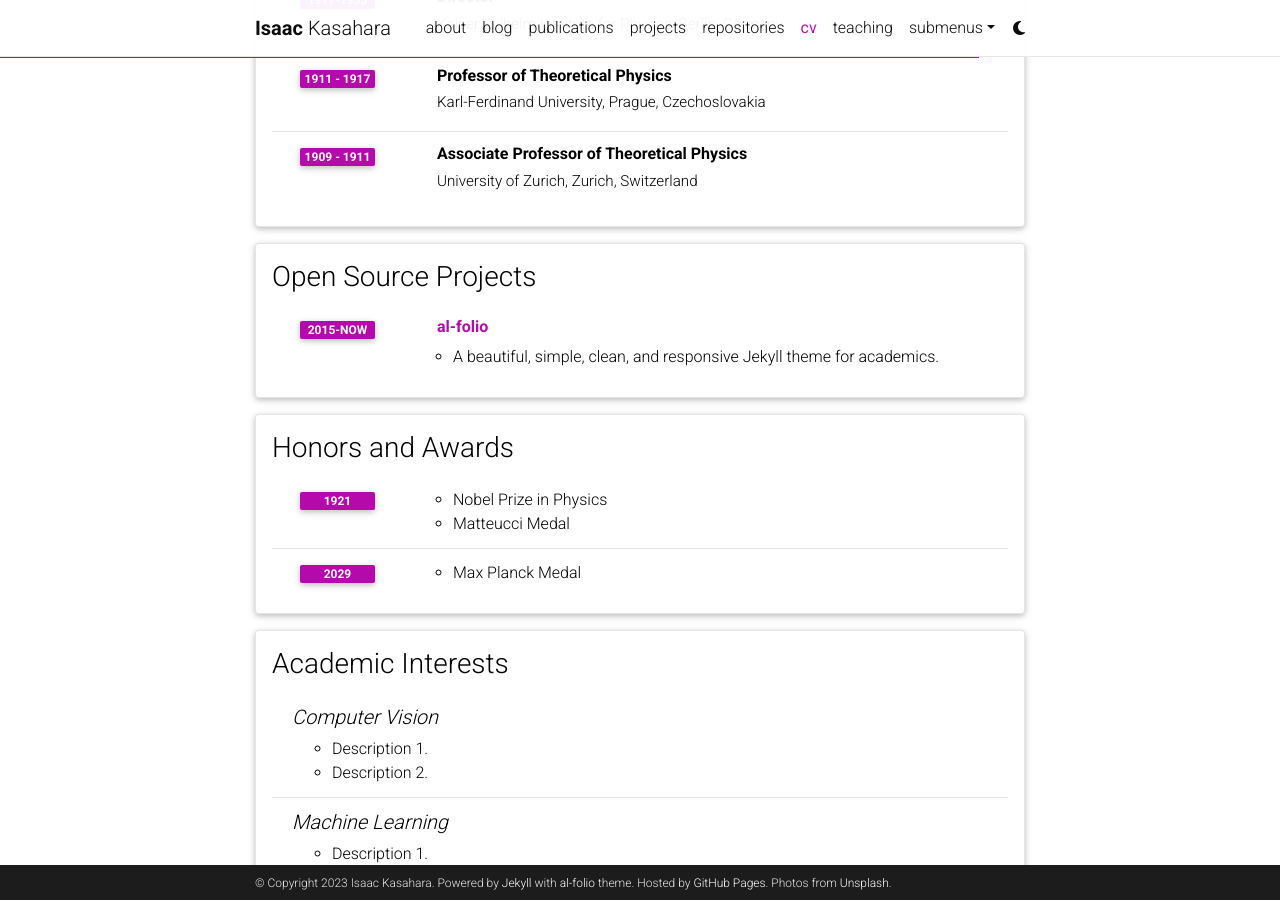
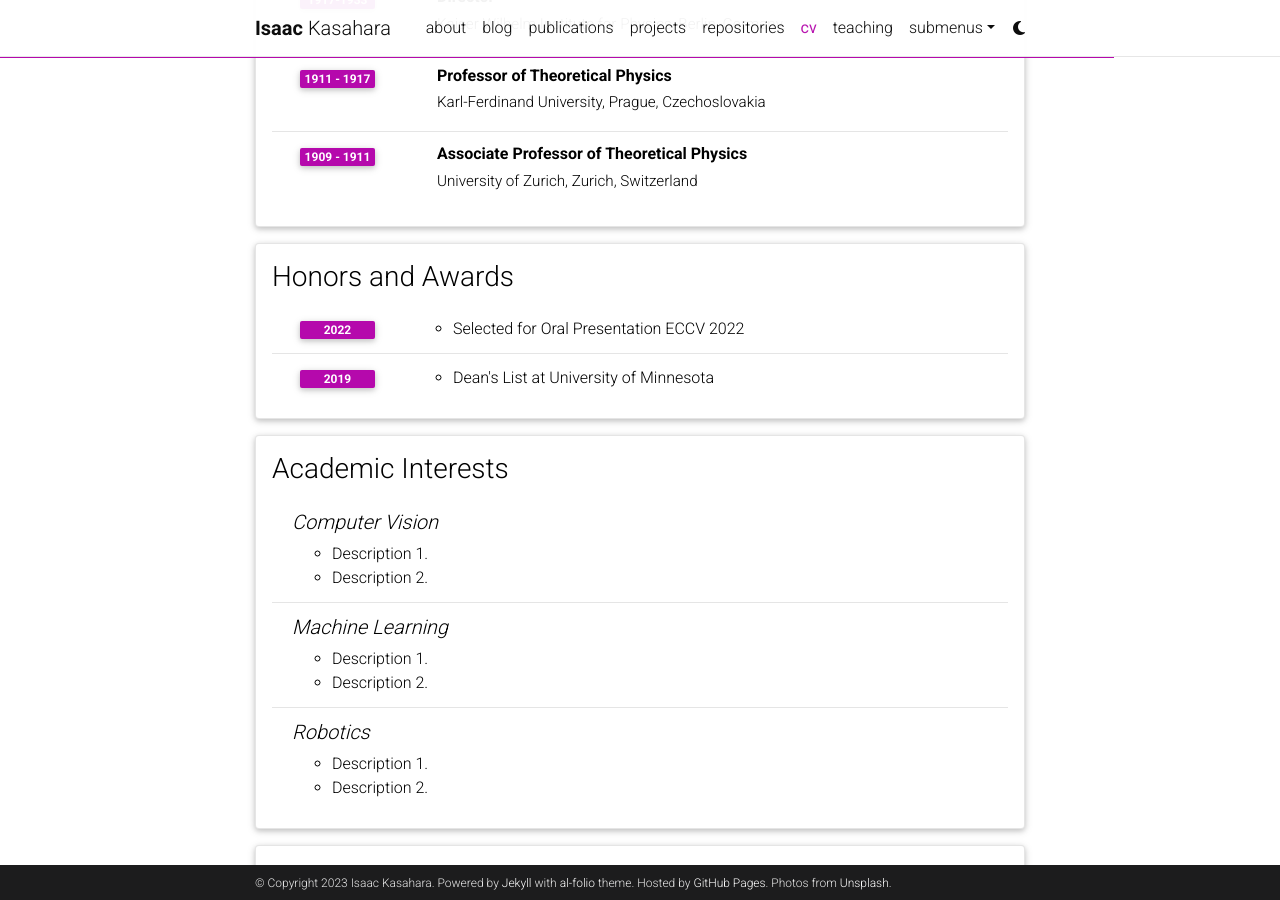
Before and after one commit to Kasai2020/Kasai2020.github.io, a Jekyll site: the page built from _pages/cv.md, in a window 1280 px wide and 900 px high, scrolled down 1224 px. Built offline with Jekyll 4.4.1, drawn with Linux system fonts in a browser that asks for light colours; comment, search, counter and statistics services are not loaded; a style sheet for code colours, icons or effects is not loaded.

Commit message:
Update cv.yml

```diff
--- a/_data/cv.yml
+++ b/_data/cv.yml
@@ -61,23 +61,15 @@
       institution: University of Zurich, Zurich, Switzerland
       year: 1909 - 1911
 
-- title: Open Source Projects
-  type: time_table
-  contents:
-    - title: <a href="https://github.com/alshedivat/al-folio">al-folio</a>
-      year: 2015-now
-      description: A beautiful, simple, clean, and responsive Jekyll theme for academics.
-
 - title: Honors and Awards
   type: time_table
   contents:
-    - year: 1921
+    - year: 2022
       items:
-        - Nobel Prize in Physics
-        - Matteucci Medal
-    - year: 2029
+        - Selected for Oral Presentation ECCV 2022
+    - year: 2019
       items:
-        - Max Planck Medal
+        - Dean's List at University of Minnesota
 
 - title: Academic Interests
   type: nested_list
```
